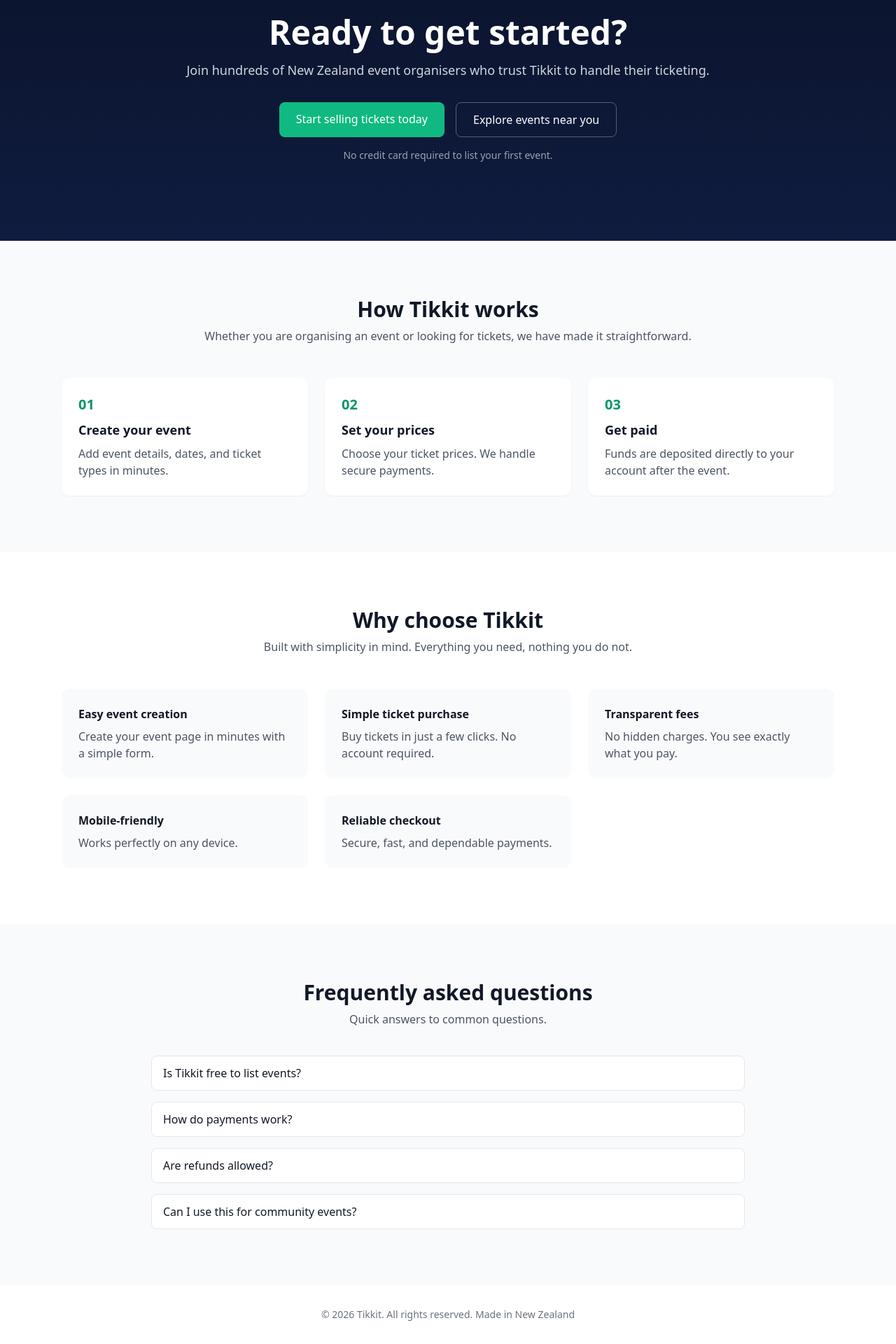
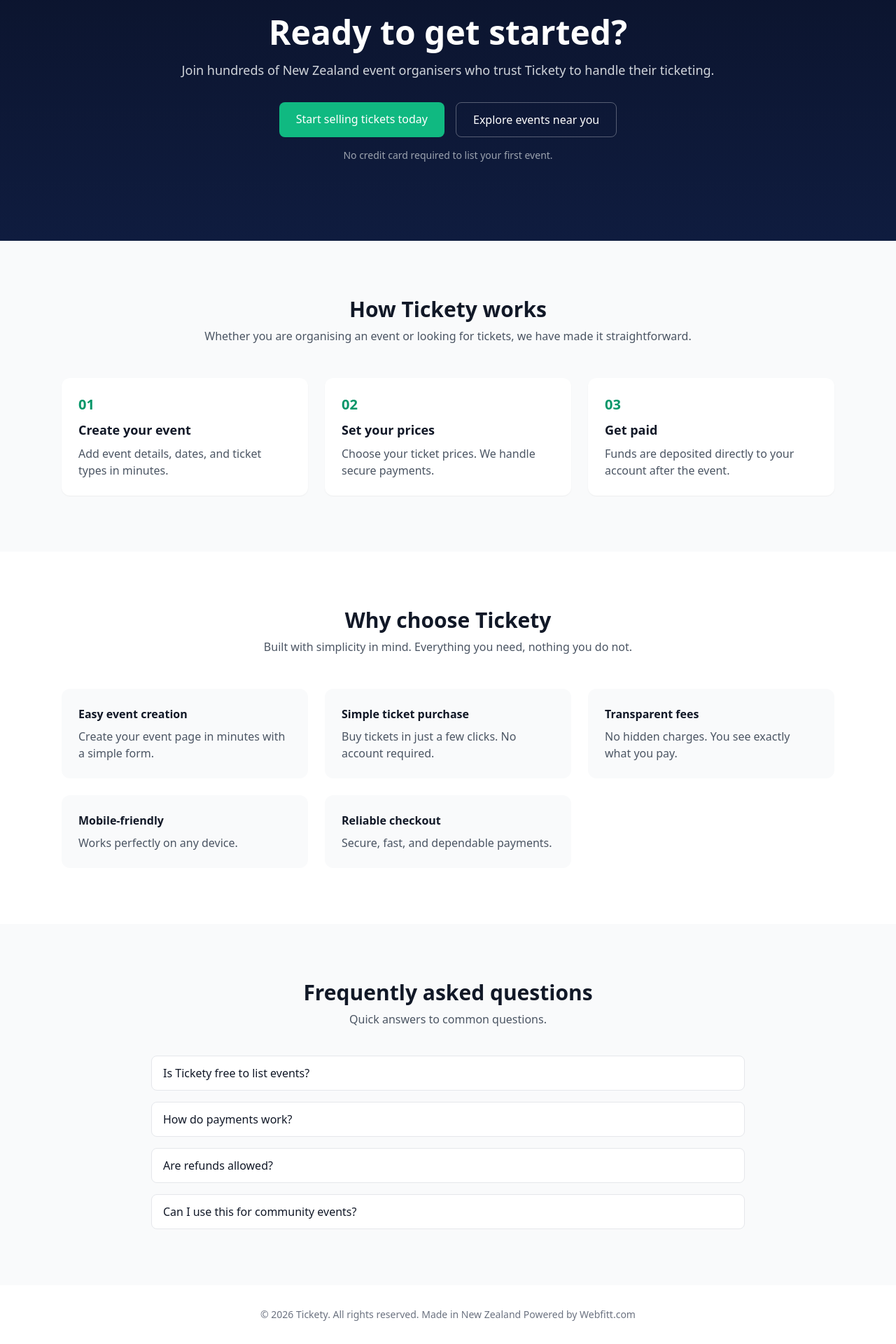
Before and after one commit to kiwihelp4u-pixel/Tickety, a Next.js app: page / in a window 1280 px wide. Shown: the part 90-2010 px from the top of the page at 70% size. Built offline with nearby package versions, Linux system fonts and the light colour scheme.

Commit message:
Fxed brand name

```diff
--- a/app/page.tsx
+++ b/app/page.tsx
@@ -10,7 +10,7 @@
             Ready to get started?
           </h1>
           <p className="mt-4 text-lg text-gray-300">
-            Join hundreds of New Zealand event organisers who trust Tikkit
+            Join hundreds of New Zealand event organisers who trust Tickety
             to handle their ticketing.
           </p>
 
@@ -39,7 +39,7 @@
       <section className="py-20 bg-gray-50">
         <div className="max-w-6xl mx-auto px-6">
           <h2 className="text-3xl font-bold text-center">
-            How Tikkit works
+            How Tickety works
           </h2>
           <p className="text-center text-gray-600 mt-2">
             Whether you are organising an event or looking for tickets,
@@ -84,7 +84,7 @@
       <section className="py-20">
         <div className="max-w-6xl mx-auto px-6">
           <h2 className="text-3xl font-bold text-center">
-            Why choose Tikkit
+            Why choose Tickety
           </h2>
           <p className="text-center text-gray-600 mt-2">
             Built with simplicity in mind. Everything you need,
@@ -142,7 +142,7 @@
 
           <div className="mt-10 space-y-4">
             {[
-              "Is Tikkit free to list events?",
+              "Is Tickety free to list events?",
               "How do payments work?",
               "Are refunds allowed?",
               "Can I use this for community events?",
@@ -160,7 +160,8 @@
 
       {/* FOOTER */}
       <footer className="py-8 text-center text-sm text-gray-500">
-        © 2026 Tikkit. All rights reserved. Made in New Zealand
+        © 2026 Tickety. All rights reserved. Made in New Zealand
+        Powered by Webfitt.com
       </footer>
     </main>
   )
```
